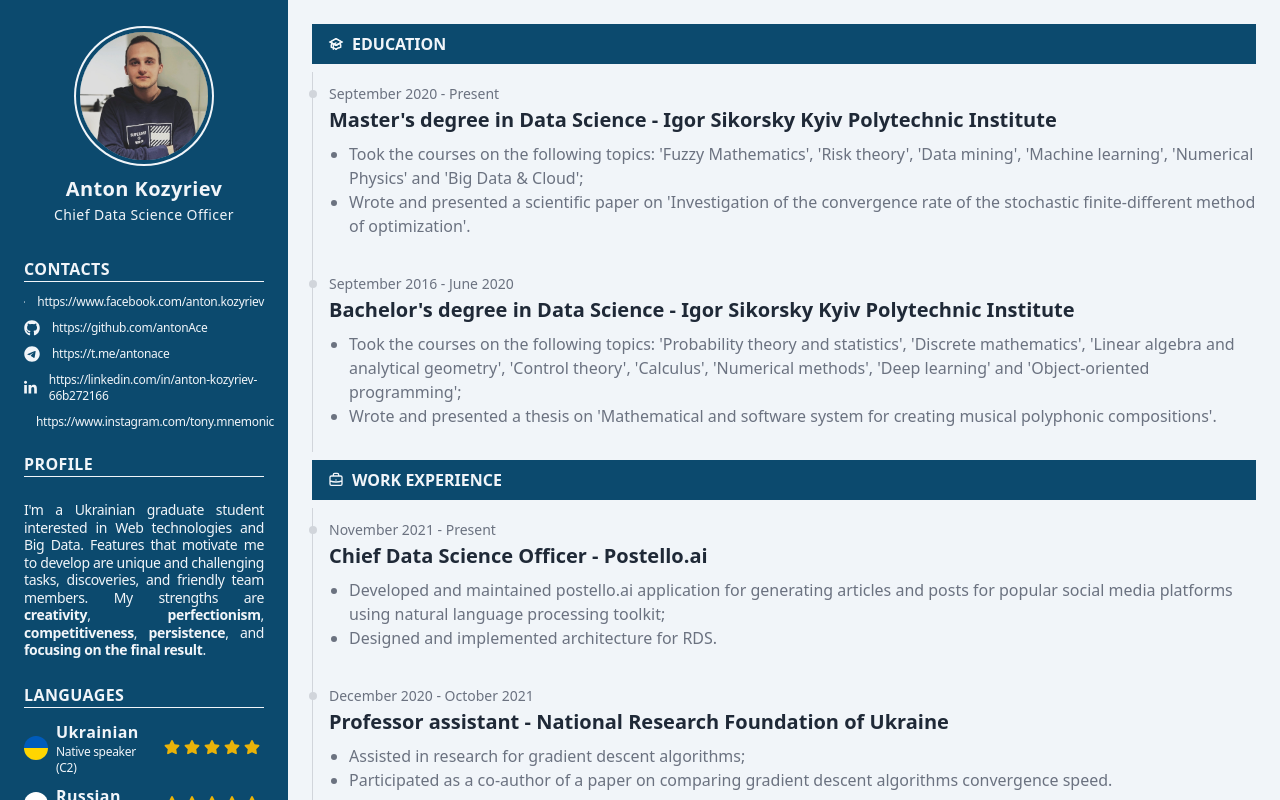
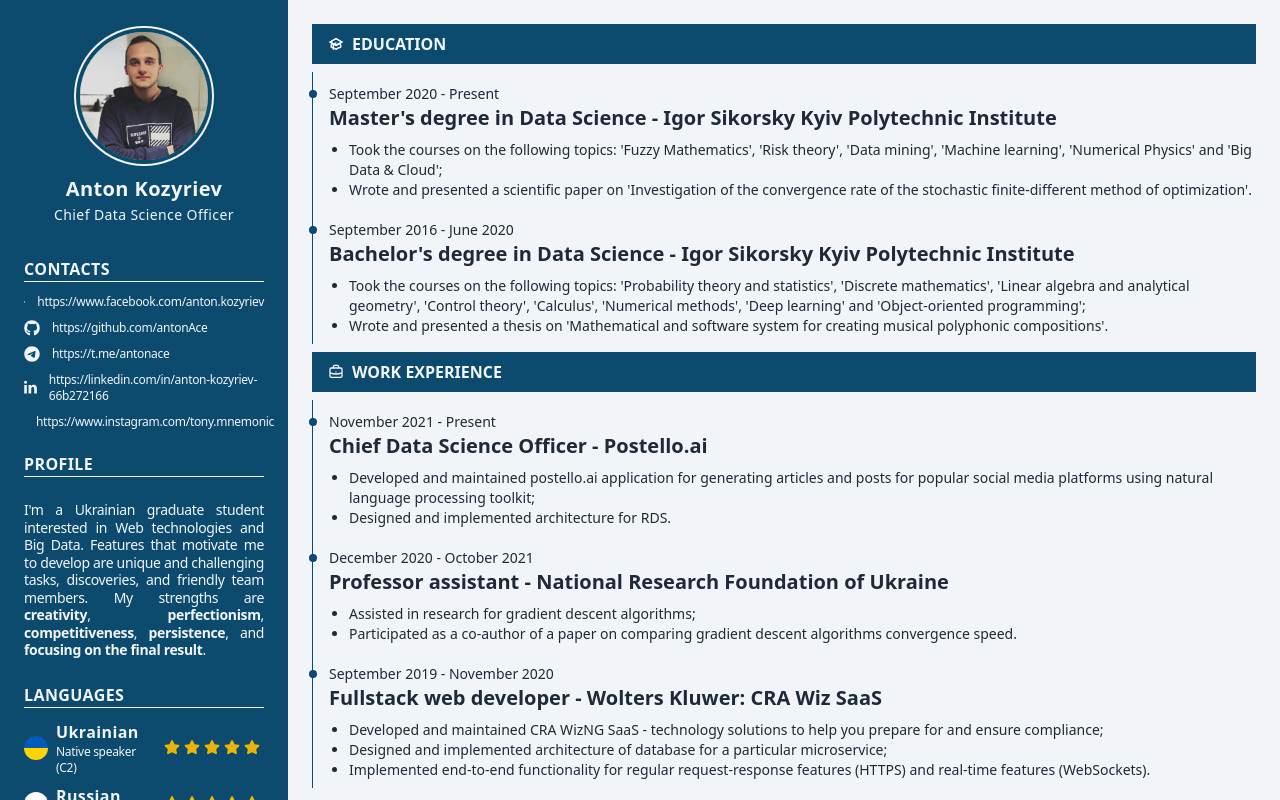
Before and after one commit to kaydotdev/antonkozyriev.me, a React (Create React App) app: page / in a window 1280 px wide. Shown: the top 800 px of the page. Built offline with nearby package versions, Linux system fonts and the light colour scheme.

Commit message:
fix(Timespan): adjust color sepia for border and description

```diff
--- a/src/components/Timespan.tsx
+++ b/src/components/Timespan.tsx
@@ -10,17 +10,17 @@ interface TimespanProps {
 
 function Timespan(props: TimespanProps) {
     return (
-        <ol className="border-l border-gray-300">
+        <ol className="border-l border-sky-900">
         {
             props.sections.map(section => (
                 <li>
                     <div className="flex flex-start items-center pt-3">
-                            <div className="bg-gray-300 w-2 h-2 rounded-full -ml-1 mr-3"></div>
-                            <p className="text-gray-500 sm:text-sm text-xs">{section.timestamp}</p>
+                        <div className="bg-sky-900 w-2 h-2 rounded-full -ml-1 mr-3"></div>
+                        <p className="text-gray-800 sm:text-sm text-xs">{section.timestamp}</p>
                     </div>
-                        <div className="mt-0.5 ml-4 mb-6">
+                    <div className="ml-4 mb-2">
                         <h4 className="text-gray-800 font-semibold sm:text-xl text-base mb-1.5">{section.title}</h4>
-                            <ol className="ml-5 mt-2 list-disc text-gray-500 sm:text-base text-sm">
+                        <ol className="ml-5 mt-2 list-disc text-gray-800 sm:text-sm text-xs">
                         {
                             section.events.map(event => (<li>{event}</li>))
                         }
```
Lines whose indentation alone changed are shown as unchanged.
